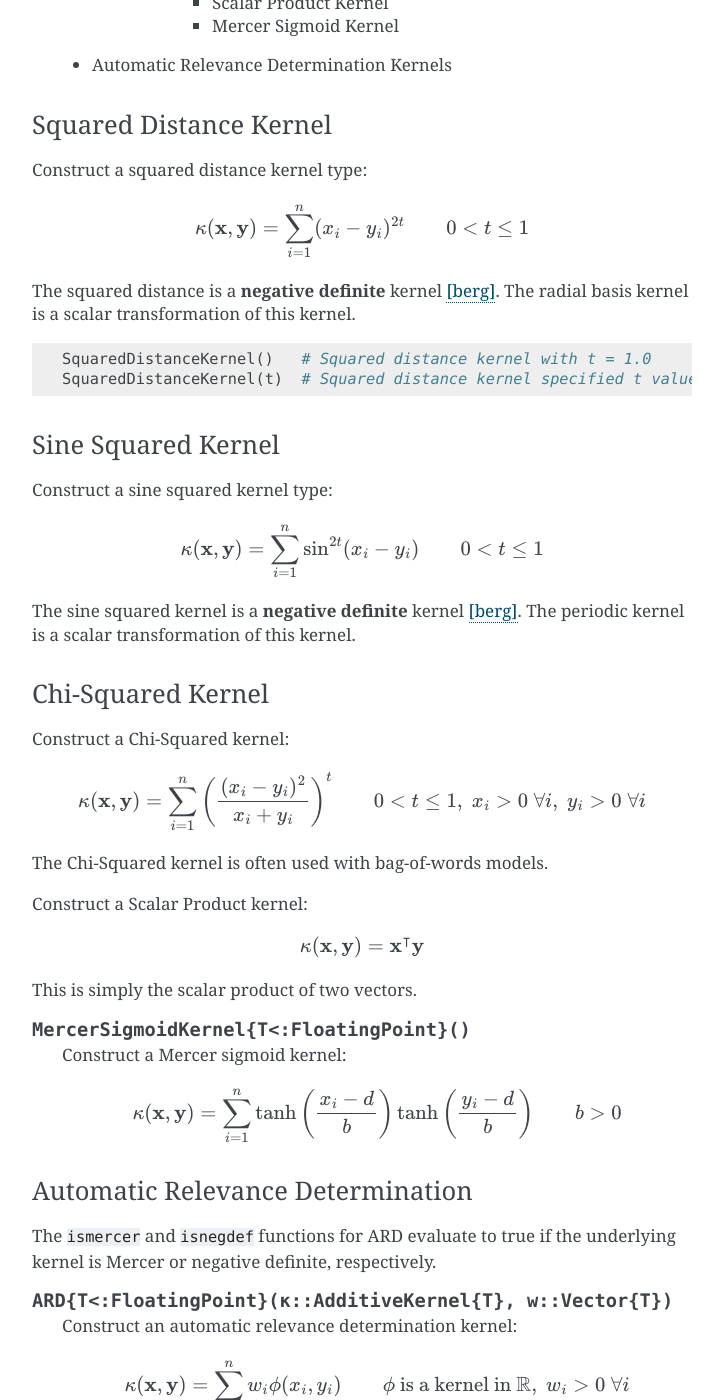
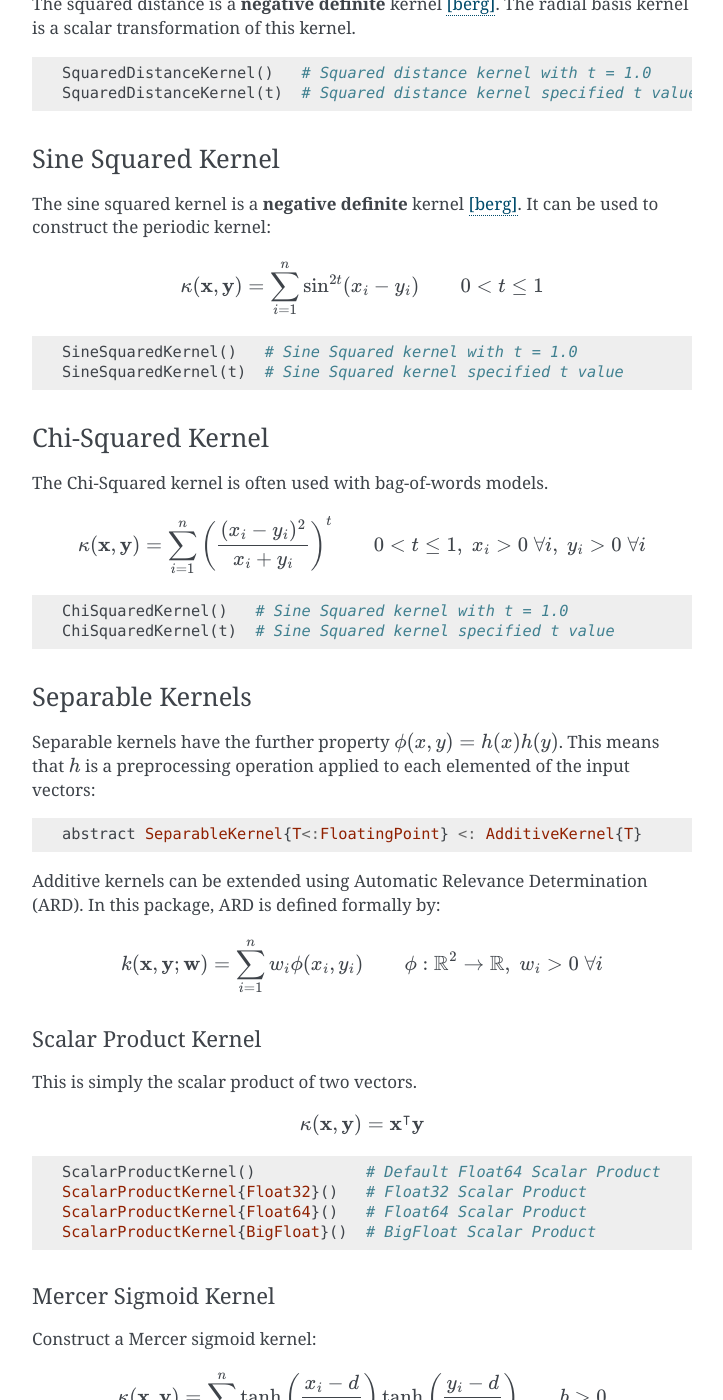
Before and after one commit to trthatcher/MLKernels.jl, a Sphinx documentation site: the page built from doc/basekernels.rst, in a window 1280 px wide and 1400 px high, scrolled down 1075 px. Shown: the whole window, without its empty margins (388-1111 px from the left). Built offline with Sphinx 7.4.7, drawn with Linux system fonts in a browser that asks for light colours; some of the changed text lies outside the part shown.

Commit message:
Extended documentation

```diff
--- a/doc/basekernels.rst
+++ b/doc/basekernels.rst
@@ -24,37 +31,6 @@ In Julia, these kernels are a subtype of the additive kernel abstract type:
 .. code-block:: julia
 
     abstract AdditiveKernel{T<:FloatingPoint} <: BaseKernel{T}
-
-Separable kernels have the further property :math:`\phi(x,y) = h(x)h(y)`. This means that
-:math:`h` is a preprocessing operation applied to each elemented of the input vectors:
-
-.. code-block:: julia
-
-    abstract SeparableKernel{T<:FloatingPoint} <: AdditiveKernel{T}
-
-Additive kernels can be extended using Automatic Relevance Determination (ARD). In this package, ARD is defined formally by:
-
-.. math::
-
-    k(\mathbf{x},\mathbf{y};\mathbf{w}) = \sum_{i=1}^n w_i \phi(x_i,y_i) \qquad \phi:\mathbb{R}^2 \rightarrow \mathbb{R}, \; w_i > 0 \; \forall i
-
-
-List of Base Kernels
---------------------
-
-See page 79 of [berg]_ for examples of other negative or positive definite kernels.
-
-    - Additive Kernels
-        - :ref:`SquaredDistance`
-        - Sine Squared Kernel
-        - Chi-Squared Kernel
-        - Separable Kernels
-            - Scalar Product Kernel
-            - Mercer Sigmoid Kernel
-    - Automatic Relevance Determination Kernels
-
-
-.. _SquaredDistance:
 
 Squared Distance Kernel
 ~~~~~~~~~~~~~~~~~~~~~~~
@@ -73,65 +49,98 @@ transformation of this kernel.
     SquaredDistanceKernel()   # Squared distance kernel with t = 1.0
     SquaredDistanceKernel(t)  # Squared distance kernel specified t value
 
-.. _SineSquared:
 
 Sine Squared Kernel
 ~~~~~~~~~~~~~~~~~~~
 
-Construct a sine squared kernel type:
+The sine squared kernel is a **negative definite** kernel [berg]_. It can be used to construct the
+periodic kernel:
 
 .. math::
 
     \kappa(\mathbf{x},\mathbf{y}) = \sum_{i=1}^n \sin^{2t}(x_i - y_i) \qquad 0 < t \leq 1
 
-The sine squared kernel is a **negative definite** kernel [berg]_. The periodic kernel is a scalar
-transformation of this kernel.
+.. code-block:: julia
 
-.. _ChiSquared:
+    SineSquaredKernel()   # Sine Squared kernel with t = 1.0
+    SineSquaredKernel(t)  # Sine Squared kernel specified t value
+
 
 Chi-Squared Kernel
 ~~~~~~~~~~~~~~~~~~
 
-Construct a Chi-Squared kernel:
+The Chi-Squared kernel is often used with bag-of-words models.
 
 .. math::
 
     \kappa(\mathbf{x},\mathbf{y}) = \sum_{i=1}^n \left(\frac{(x_i - y_i)^2}{x_i + y_i}\right)^t \qquad 0 < t \leq 1, \; x_i > 0 \; \forall i, \; y_i > 0 \; \forall i
 
-The Chi-Squared kernel is often used with bag-of-words models.
+.. code-block:: julia
 
-.. _ScalarProduct:
+    ChiSquaredKernel()   # Sine Squared kernel with t = 1.0
+    ChiSquaredKernel(t)  # Sine Squared kernel specified t value
 
-Construct a Scalar Product kernel:
+
+Separable Kernels
+~~~~~~~~~~~~~~~~~
+
+Separable kernels have the further property :math:`\phi(x,y) = h(x)h(y)`. This means that
+:math:`h` is a preprocessing operation applied to each elemented of the input vectors:
+
+.. code-block:: julia
+
+    abstract SeparableKernel{T<:FloatingPoint} <: AdditiveKernel{T}
+
+Additive kernels can be extended using Automatic Relevance Determination (ARD). In this package, ARD is defined formally by:
+
+.. math::
+
+    k(\mathbf{x},\mathbf{y};\mathbf{w}) = \sum_{i=1}^n w_i \phi(x_i,y_i) \qquad \phi:\mathbb{R}^2 \rightarrow \mathbb{R}, \; w_i > 0 \; \forall i
+
+
+Scalar Product Kernel
+^^^^^^^^^^^^^^^^^^^^^
+
+This is simply the scalar product of two vectors.
 
 .. math::
 
     \kappa(\mathbf{x},\mathbf{y}) = \mathbf{x}^{\intercal} \mathbf{y}
 
-This is simply the scalar product of two vectors.
+.. code-block:: julia
 
-.. _MercerSigmoid:
+    ScalarProductKernel()            # Default Float64 Scalar Product
+    ScalarProductKernel{Float32}()   # Float32 Scalar Product
+    ScalarProductKernel{Float64}()   # Float64 Scalar Product
+    ScalarProductKernel{BigFloat}()  # BigFloat Scalar Product
 
 
+Mercer Sigmoid Kernel
+^^^^^^^^^^^^^^^^^^^^^
 
-.. function:: MercerSigmoidKernel{T<:FloatingPoint}()
+Construct a Mercer sigmoid kernel:
 
-    Construct a Mercer sigmoid kernel:
+.. math::
 
-    .. math::
-
-        \kappa(\mathbf{x},\mathbf{y}) = \sum_{i=1}^n \tanh\left(\frac{x_i-d}{b}\right) \tanh\left(\frac{y_i-d}{b}\right) \qquad b > 0
+    \kappa(\mathbf{x},\mathbf{y}) = \sum_{i=1}^n \tanh\left(\frac{x_i-d}{b}\right) \tanh\left(\frac{y_i-d}{b}\right) \qquad b > 0
 
 
 Automatic Relevance Determination
-~~~~~~~~~~~~~~~~~~~~~~~~~~~~~~~~~
+---------------------------------
 
-The ``ismercer`` and ``isnegdef`` functions for ARD evaluate to true if the underlying kernel is Mercer or negative definite, respectively.
+Automatic relevance determination extends the additive kernels by adding a weight to each of the
+functions applied to the elements of the input vectors:
 
-.. function:: ARD{T<:FloatingPoint}(κ::AdditiveKernel{T}, w::Vector{T})
+.. math::
 
-    Construct an automatic relevance determination kernel:
+    \kappa(\mathbf{x},\mathbf{y}) = \sum_{i=1}^n w_i\phi(x_i,y_i) \qquad \phi \text{ is a kernel in } \mathbb{R}, \; w_i > 0 \; \forall i
 
-    .. math::
+To construct an ARD kernel in Julia:
 
-        \kappa(\mathbf{x},\mathbf{y}) = \sum_{i=1}^n w_i\phi(x_i,y_i) \qquad \phi \text{ is a kernel in } \mathbb{R}, \; w_i > 0 \; \forall i
+.. code-block:: julia
+
+    ARD(ScalarProductKernel(), [1.0, 2.0])    # Create a Scalar Product ARD kernel for 2-dimensional vectors
+    ARD(ChiSquaredKernel(), [1.0, 2.0, 3.0])  # Create a Chi-Squared ARD kernel for 3-dimensional vectors
+
+The ``ismercer`` and ``isnegdef`` functions for ARD evaluate to true if the underlying kernel is
+Mercer or negative definite, respectively.
```
Also changed, not shown: other parts of doc/basekernels.rst (+7 -0 lines).
